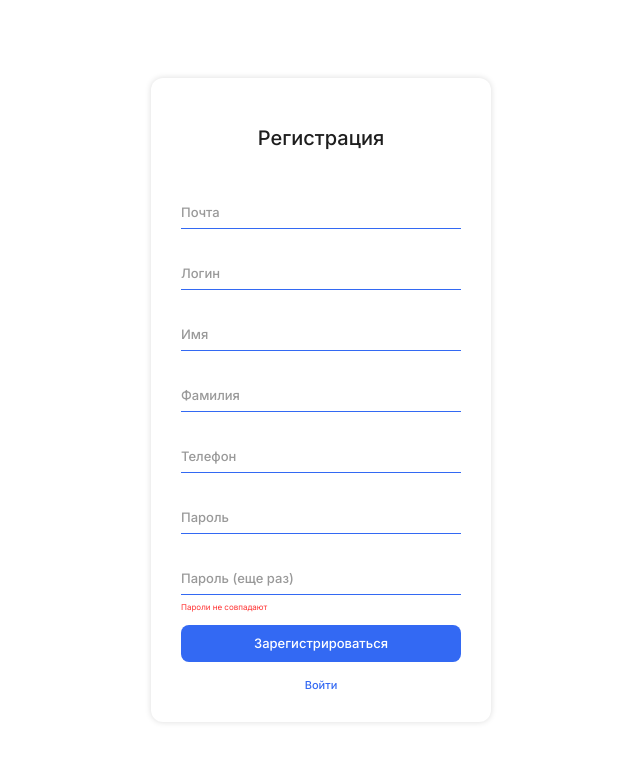
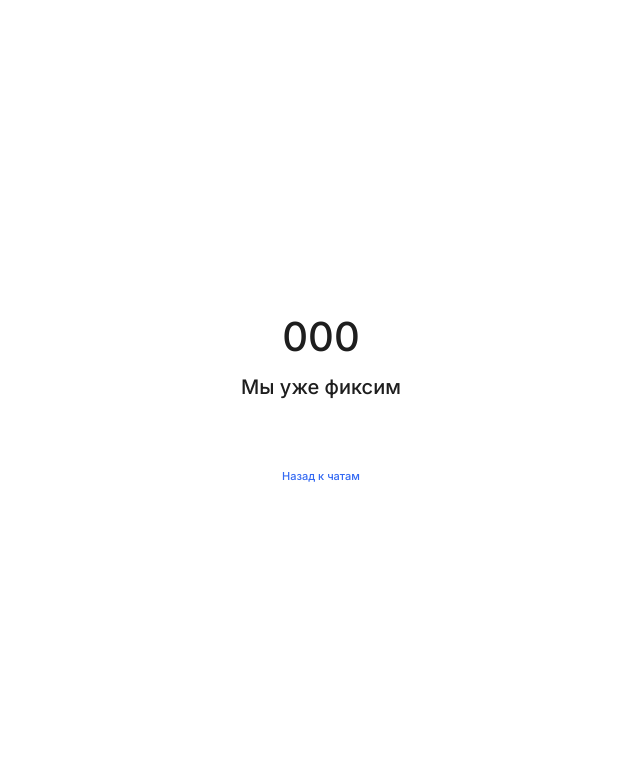
Before and after one commit to igoryandexp/chat, a website: page static/errors.html in a window 1280 px wide. Shown: the whole page, without its empty margins (319-959 px from the left). Drawn offline with Linux system fonts and the light colour scheme.

Commit message:
add error page

```diff
--- a/static/css/index.css
+++ b/static/css/index.css
@@ -1048,3 +1048,34 @@ Modal
   text-align: center;
   color: var(--text-black);
 }
+
+/*****************************
+Error
+*****************************/
+
+.Error {
+}
+
+.Error__title {
+  margin: 0;
+  font-style: normal;
+  font-weight: 500;
+  font-size: 40px;
+  line-height: 40px;
+  text-align: center;
+  color: var(--text-black);
+}
+
+.Error__text {
+  margin: 20px 0 0;
+  font-style: normal;
+  font-weight: 500;
+  font-size: 20px;
+  line-height: 20px;
+  text-align: center;
+  color: var(--text-black);
+}
+
+.Error__actions {
+  margin-top: 70px;
+}
--- a/static/errors.html
+++ b/static/errors.html
@@ -11,47 +11,11 @@
 
 <body>
     <div class="Container Container--center">
-        <div class="Card">
-            <div class="Card__content">
-                <h1 class="Card__title">Регистрация</h1>
-                <form class="Form" action="#">
-                    <div class="Form-group">
-                        <input id="email" name="email" class="Form-control" type="text" required>
-                        <label for="email" class="Form-label">Почта</label>
-                    </div>
-                    <div class="Form-group">
-                        <input id="login" name="login" class="Form-control" type="text" required>
-                        <label for="login" class="Form-label">Логин</label>
-                    </div>
-                    <div class="Form-group">
-                        <input id="firstName" name="first_name" class="Form-control" type="text" required>
-                        <label for="firstName" class="Form-label">Имя</label>
-                    </div>
-                    <div class="Form-group">
-                        <input id="secondName" name="second_name" class="Form-control" type="text" required>
-                        <label for="secondName" class="Form-label">Фамилия</label>
-                    </div>
-                    <div class="Form-group">
-                        <input id="phone" name="phone" class="Form-control" type="text" required>
-                        <label for="phone" class="Form-label">Телефон</label>
-                    </div>
-                    <div class="Form-group">
-                        <input id="password" name="password" class="Form-control" type="password" required>
-                        <label for="password" class="Form-label">Пароль</label>
-                    </div>
-                    <div class="Form-group">
-                        <input id="passwordCompare" name="password_compare" class="Form-control" type="password"
-                            required>
-                        <label for="passwordCompare" class="Form-label">Пароль (еще раз)</label>
-                        <div class="Form-text">Пароли не совпадают</div>
-                    </div>
-                    <div class="Button-group Form__actions">
-                        <button class="Button">Зарегистрироваться</button>
-                        <div class="text-center">
-                            <a href="#" class="Button-link">Войти</a>
-                        </div>
-                    </div>
-                </form>
+        <div class="Error">
+            <h1 class="Error__title">000</h1>
+            <p class="Error__text">Мы уже фиксим</p>
+            <div class="text-center Error__actions">
+                <a class="Button-link" href="#">Назад к чатам</a>
             </div>
         </div>
     </div>
```
Also changed, not shown: static/authorization.html (+4 -2 lines), static/chat-select.html (+16 -7 lines), static/chat.html (+2 -1 lines), static/index.html (+4 -2 lines), static/js/index.js (added, +15 -0 lines), static/profile.html (+4 -3 lines), static/registration.html (+3 -1 lines), README.md.
